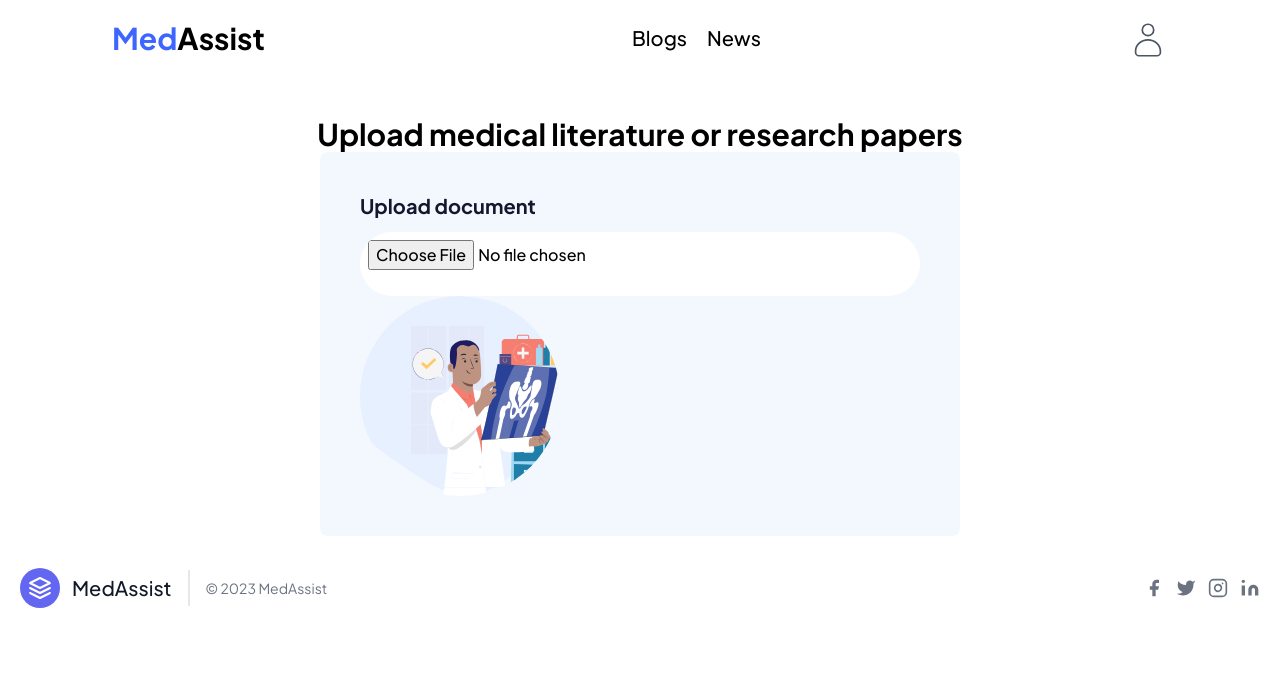
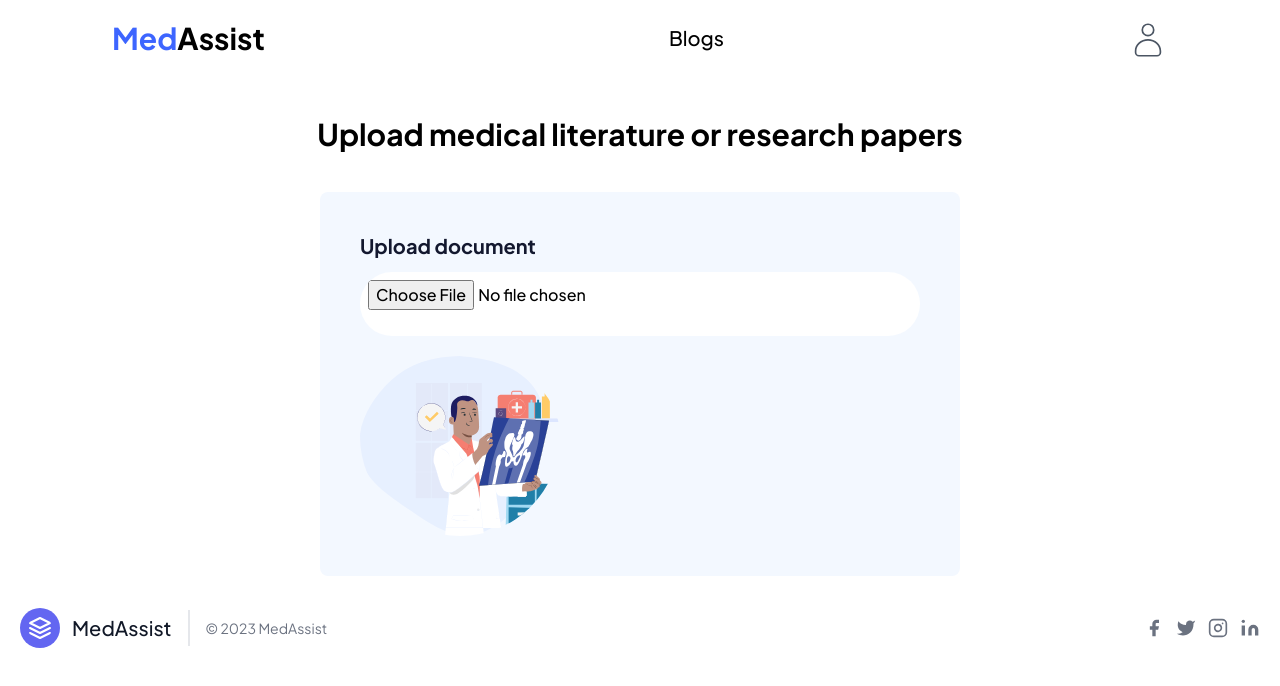
Before and after one commit to Kimutai01/medAssist-client, a React (Vite) app: page /documents in a window 1280 px wide. Shown: the top 686 px of the page. Built offline with nearby package versions, Linux system fonts and the light colour scheme.

Commit message:
Resume page

```diff
--- a/src/components/Documents.jsx
+++ b/src/components/Documents.jsx
@@ -22,7 +22,7 @@ const Documents = () => {
       <h1 className="font-bold text-3xl text-center mt-10">
         Upload medical literature or research papers
       </h1>
-      <div className="bg-[#f3f8ff] mx-auto w-[85%] md:w-[50%] px-10 rounded-lg pb-10">
+      <div className="bg-[#f3f8ff] mt-10 mx-auto w-[85%] md:w-[50%] px-10 rounded-lg pb-10">
         <div className="flex justify-center md:flex-row gap-5 pt-10">
           <div className="flex flex-col w-full">
             <label
@@ -45,7 +45,7 @@ const Documents = () => {
 
         <img
           src={team1Photo ? team1Photo : gif}
-          className="h-[200px] w-[200px] object-cover rounded-full"
+          className="h-[200px] w-[200px] object-cover rounded-full pt-5"
           alt="photo"
         />
       </div>
--- a/src/components/Navbar/Navbar.jsx
+++ b/src/components/Navbar/Navbar.jsx
@@ -104,14 +104,7 @@ const NavBar = () => {
                 Blogs
               </Link>
             </li>
-            <li className="hidden md:flex">
-              <Link
-                to="/newss"
-                className=" font-medium text-xl hover:text-[#3d65ff] hover:scale-105 transition-all duration-all hover:border-y-black"
-              >
-                News
-              </Link>
-            </li>
+
             {user && (
               <>
                 <li className="hidden md:flex">
--- a/src/pages/NewsDetail.jsx
+++ b/src/pages/NewsDetail.jsx
@@ -26,7 +26,7 @@ const NewsDetail = () => {
         <img
           src="https://images.unsplash.com/photo-1576765974277-be5f035d4604?ixlib=rb-4.0.3&ixid=M3wxMjA3fDB8MHxzZWFyY2h8MXx8YWZyaWNhbiUyMGRvY3RvciUyMHRyZWF0aW5nfGVufDB8fDB8fHww&auto=format&fit=crop&w=800&q=60"
           alt="doctor"
-          className="w-full  object-cover"
+          className="w-full  object-cover h-[600px]"
         />
       </div>
       <div className="flex flex-col px-5 pb-10 md:flex-row-reverse bg-[#fff] gap-10 pt-36 pr-10">
@@ -158,7 +158,7 @@ const NewsDetail = () => {
                 </h1>
                 <p className="mt-3">
                   <span className="text-[#666e82] font-medium  text-lg">
-                    12 Oct 2021
+                    29 July, 2023
                   </span>
                 </p>
               </div>
@@ -171,11 +171,11 @@ const NewsDetail = () => {
               />
               <div className="ml-5">
                 <h1 className="text-[#13182f] text-xl font-extrabold">
-                  Sickle cell disease all you need to know
+                  Laproscopic surgery for children
                 </h1>
                 <p className="mt-3">
                   <span className="text-[#666e82] font-medium  text-lg">
-                    12 Oct 2021
+                    29 July, 2023
                   </span>
                 </p>
               </div>
```
